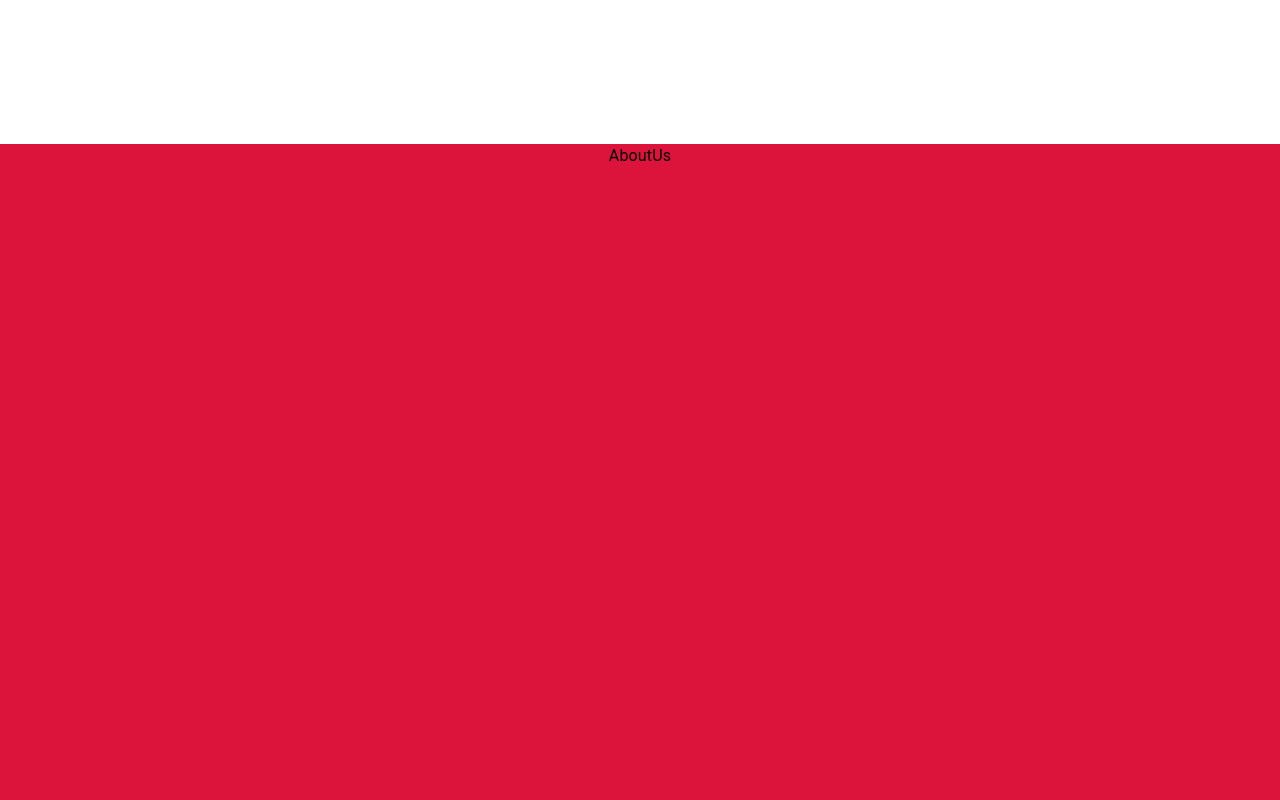
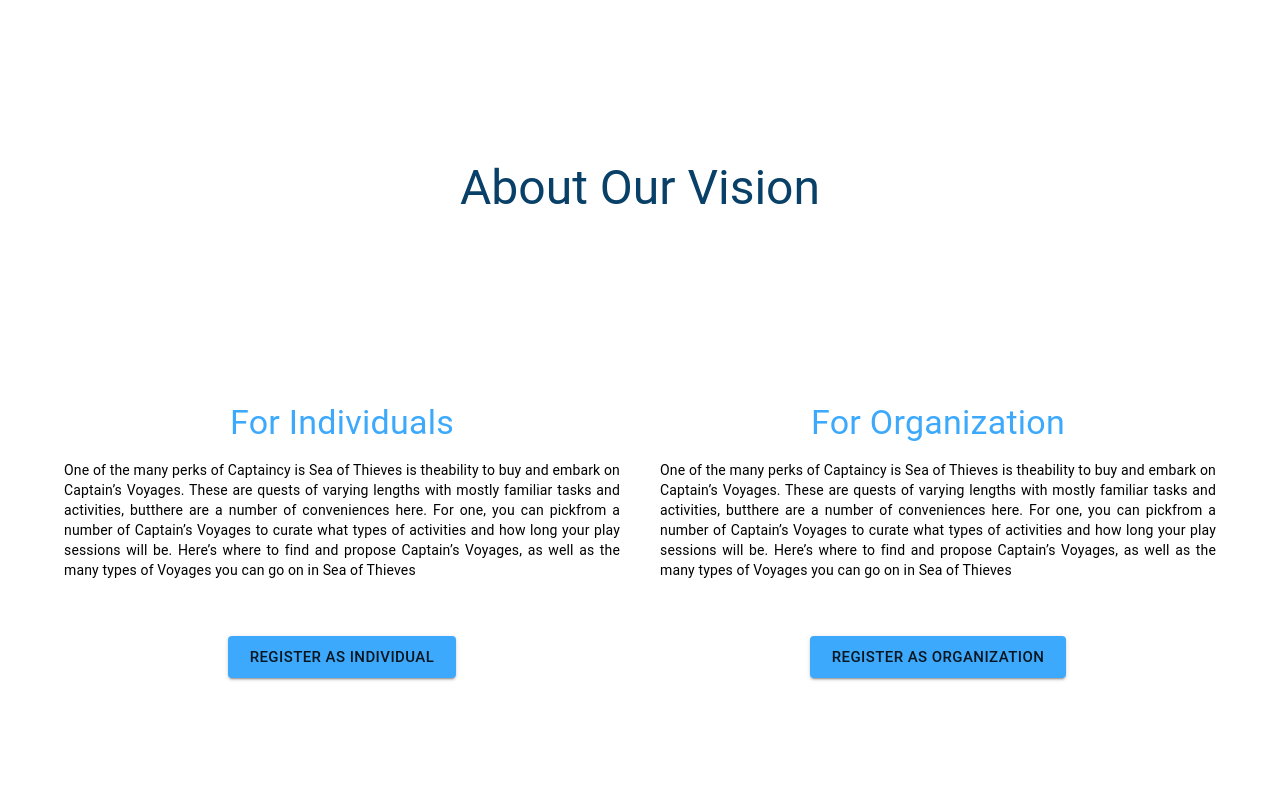
Before and after one commit to heshanm27/EduShare, a React (Create React App) app: page / in a window 1280 px wide. Shown: the part 720-1520 px from the top of the page. Built offline with nearby package versions, Linux system fonts and the light colour scheme.

Commit message:
about page and constants added

```diff
--- a/src/Components/NavBar/CustomNavBar.js
+++ b/src/Components/NavBar/CustomNavBar.js
@@ -5,6 +5,9 @@
   Container,
   Drawer,
   IconButton,
+  ListItemText,
+  MenuItem,
+  MenuList,
   Stack,
   Toolbar,
   Typography,
@@ -118,39 +121,23 @@
                 {open ? <CloseIcon /> : <MenuIcon />}
               </IconButton>
               <Drawer anchor="right" open={open} onClose={() => setOpen(false)}>
-                <Stack
-                  alignItems="center"
-                  justifyContent="space-evenly"
-                  direction="column"
-                  spacing={2}
-                  mt={5}
-                >
+                <MenuList>
                   {NavLinks.map((link, index) => {
                     if (link.path === "signin") {
                       return (
-                        <Button
-                          key={index}
-                          color="secondary"
-                          variant="contained"
-                          startIcon={link?.icon}
-                          onClick={() => navigateUsingMenu(link.path)}
-                        >
+                        <MenuItem onClick={() => navigateUsingMenu(link.path)}>
                           Sign In
-                        </Button>
+                        </MenuItem>
                       );
                     } else {
                       return (
-                        <Button
-                          key={index}
-                          variant="text"
-                          onClick={() => navigateUsingMenu(link.path)}
-                        >
-                          {link.title}
-                        </Button>
+                        <MenuItem onClick={() => navigateUsingMenu(link.path)}>
+                          <ListItemText>{link.title} </ListItemText>
+                        </MenuItem>
                       );
                     }
                   })}
-                </Stack>
+                </MenuList>
               </Drawer>
             </Stack>
           </Stack>
--- a/src/Constants/Constants.js
+++ b/src/Constants/Constants.js
@@ -27,3 +27,16 @@
     path: "signin",
   },
 ];
+
+export const AboutVision = [
+  {
+    title: "For Individuals",
+    body: "One of the many perks of Captaincy is Sea of Thieves is theability to buy and embark on Captain’s Voyages. These are quests of varying lengths with mostly familiar tasks and activities, butthere are a number of conveniences here. For one, you can pickfrom a number of Captain’s Voyages to curate what types of activities and how long your play sessions will be. Here’s where  to find and propose Captain’s Voyages, as well as the many types of Voyages you can go on in Sea of Thieves",
+    btntext: "Register as Individual",
+  },
+  {
+    title: "For Organization",
+    body: "One of the many perks of Captaincy is Sea of Thieves is theability to buy and embark on Captain’s Voyages. These are quests of varying lengths with mostly familiar tasks and activities, butthere are a number of conveniences here. For one, you can pickfrom a number of Captain’s Voyages to curate what types of activities and how long your play sessions will be. Here’s where  to find and propose Captain’s Voyages, as well as the many types of Voyages you can go on in Sea of Thieves",
+    btntext: "Register as Organization",
+  },
+];
--- a/src/Pages/Landing/AboutUs/AboutUs.js
+++ b/src/Pages/Landing/AboutUs/AboutUs.js
@@ -1,10 +1,63 @@
-import { Box, Typography } from "@mui/material";
+import {
+  Box,
+  Button,
+  Container,
+  Grid,
+  Stack,
+  Typography,
+  useTheme,
+} from "@mui/material";
 import React from "react";
-
+import { AboutVision } from "../../../Constants/Constants";
 export default function AboutUs() {
+  const theme = useTheme();
   return (
-    <Box id="about" sx={{ height: "100vh", backgroundColor: "crimson" }}>
-      <Typography align="center">AboutUs</Typography>
-    </Box>
+    <Container id="about" maxWidth="xl" sx={{}}>
+      <Typography
+        variant="h3"
+        color={theme.palette.primary.main}
+        align="center"
+        sx={{ marginTop: "1rem" }}
+      >
+        About Our Vision
+      </Typography>
+      <Grid
+        container
+        spacing={5}
+        sx={{ p: 5, mt: -12 }}
+        direction="row"
+        justifyContent="center"
+        alignItems="center"
+        minHeight="100vh"
+      >
+        {AboutVision.map((vision, index) => {
+          return (
+            <Grid item sm={12} md={6} key={index}>
+              <Stack justifyContent="center" alignItems="center">
+                <Typography
+                  variant="h4"
+                  align="center"
+                  paragraph
+                  color={theme.palette.secondary.main}
+                >
+                  {vision.title}
+                </Typography>
+                <Typography variant="body2" align="justify" paragraph>
+                  {vision.body}
+                </Typography>
+                <Button
+                  variant="contained"
+                  size="large"
+                  color="secondary"
+                  sx={{ mt: 5 }}
+                >
+                  {vision.btntext}
+                </Button>
+              </Stack>
+            </Grid>
+          );
+        })}
+      </Grid>
+    </Container>
   );
 }
--- a/src/index.css
+++ b/src/index.css
@@ -1,5 +1,6 @@
 * {
   scroll-behavior: smooth;
+  scroll-margin-top: 5.2rem;
 }
 body {
   margin: 0;
```
